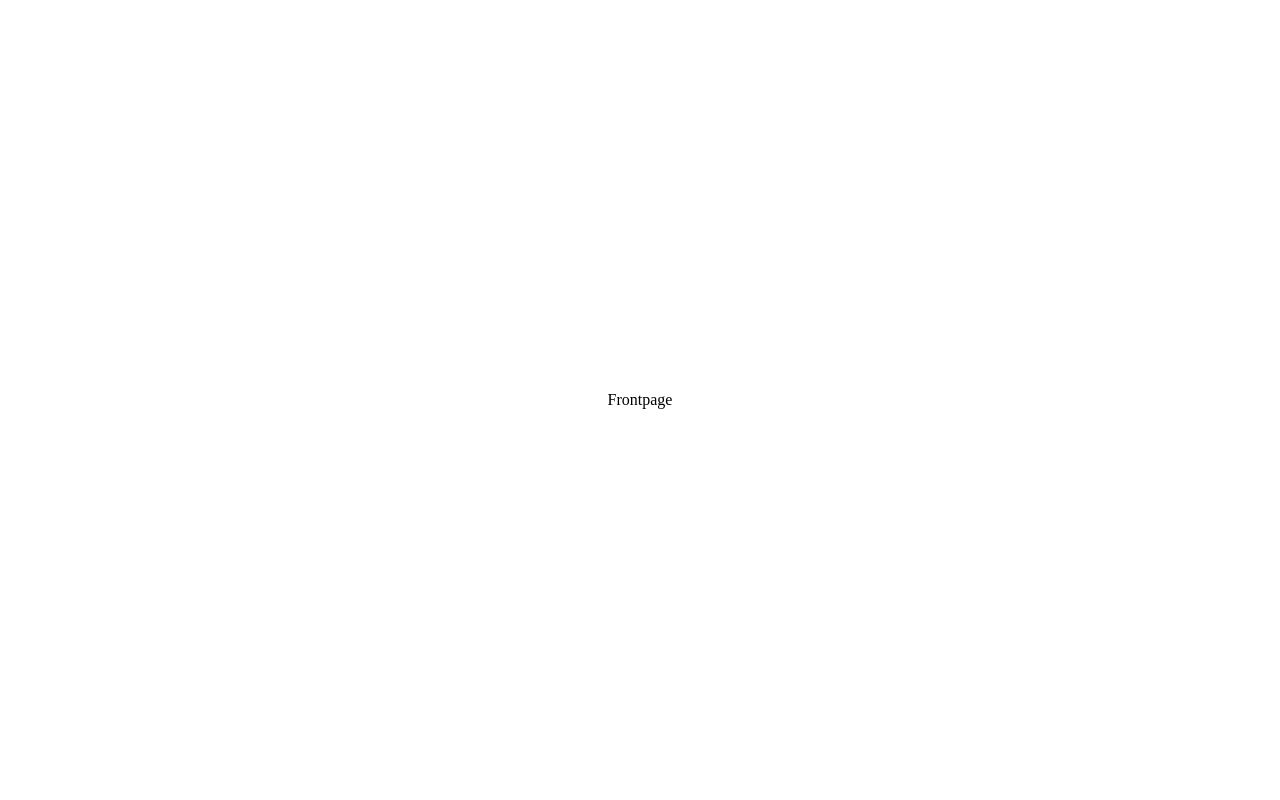
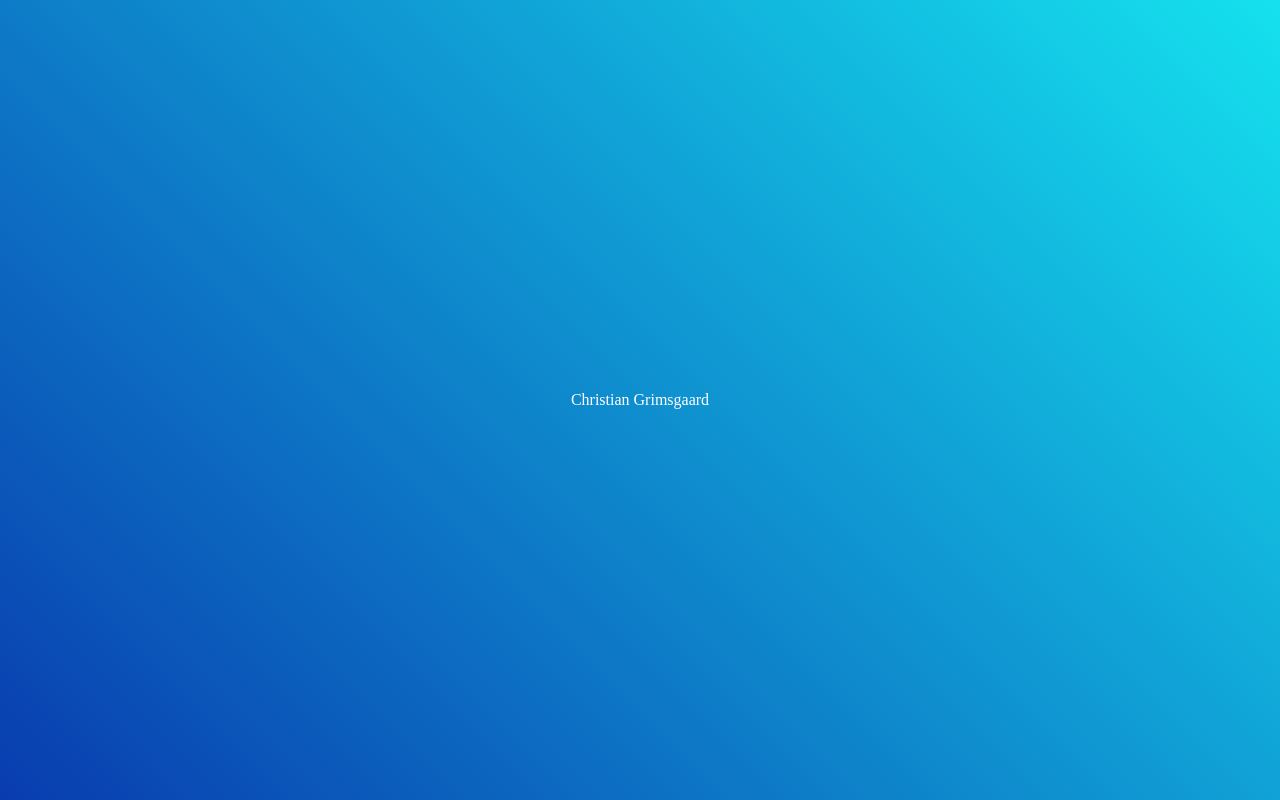
Before and after one commit to nightzirch/ChristianGrimsgaard.net, a Next.js app: page / in a window 1280 px wide. Built offline with nearby package versions, Linux system fonts and the light colour scheme.

Commit message:
Added one component

```diff
--- /dev/null
+++ b/components/TheOnlyComponent/TheOnlyComponent.tsx
@@ -0,0 +1,36 @@
+import { ReactNode } from 'react';
+import styled, { css, ThemeProvider } from 'styled-components';
+
+import { GradientName } from '../../styles/appTheme';
+import { theOnlyComponentTheme } from '../../styles/theOnlyComponentTheme';
+
+interface Props {
+  children: ReactNode;
+  gradientName?: GradientName;
+}
+
+const TheOnlyStyledComponent = styled.div`
+  ${({ theme }) => css`
+    display: flex;
+    justify-content: center;
+    align-items: center;
+    width: 100%;
+    height: 100%;
+    background: ${theme.background};
+    color: ${theme.textColor};
+  `}
+`;
+
+const Text = styled.span``;
+
+export const TheOnlyComponent = (props: Props): JSX.Element => {
+  const { children, gradientName = 'default' } = props;
+
+  return (
+    <ThemeProvider theme={theOnlyComponentTheme[gradientName]}>
+      <TheOnlyStyledComponent {...props}>
+        <Text>{children}</Text>
+      </TheOnlyStyledComponent>
+    </ThemeProvider>
+  );
+};
--- /dev/null
+++ b/components/TheOnlyComponent/index.ts
@@ -0,0 +1 @@
+export { TheOnlyComponent } from './TheOnlyComponent';
--- a/pages/index.tsx
+++ b/pages/index.tsx
@@ -1,13 +1,15 @@
 import styled from 'styled-components';
 
-const StyledFrontPage = styled.main`
-  display: flex;
-  justify-content: center;
-  align-items: center;
-`;
+import { TheOnlyComponent } from '../components/TheOnlyComponent';
+
+const StyledFrontPage = styled.main``;
 
 const FrontPage = (): JSX.Element => {
-  return <StyledFrontPage>Frontpage</StyledFrontPage>;
+  return (
+    <StyledFrontPage>
+      <TheOnlyComponent gradientName="blue">Christian Grimsgaard</TheOnlyComponent>
+    </StyledFrontPage>
+  );
 };
 
 export default FrontPage;
--- a/styles/appTheme.ts
+++ b/styles/appTheme.ts
@@ -7,20 +7,19 @@ export const color = {
   brightTurquoise: '#15e1ee', // Light blue
   indianTan: '#461e01', // Dark brown
   flushOrange: '#ff7800', // Light orange
-}
+};
 
 export type ColorName = keyof typeof color;
 
 export const gradient = {
-  orange: `linear-gradient(145deg, ${color.scarlet} 0%, ${color.gold} 100%)`,
-  blue: `linear-gradient(145deg, ${color.toreaBay} 0%, ${color.brightTurquoise} 100%)`,
-  brown: `linear-gradient(145deg, ${color.indianTan} 0%, ${color.flushOrange} 100%)`,
-}
+  orange: `linear-gradient(45deg, ${color.scarlet} 0%, ${color.gold} 100%)`,
+  blue: `linear-gradient(45deg, ${color.toreaBay} 0%, ${color.brightTurquoise} 100%)`,
+  brown: `linear-gradient(45deg, ${color.indianTan} 0%, ${color.flushOrange} 100%)`,
+};
 
 export type GradientName = keyof typeof gradient;
-
 
 export const appTheme = {
   color,
   gradient,
-}
+};
--- /dev/null
+++ b/styles/theOnlyComponentTheme.ts
@@ -0,0 +1,20 @@
+import { appTheme, GradientName } from './appTheme';
+
+export const theOnlyComponentTheme = {
+  default: {
+    textColor: appTheme.color.black,
+    background: appTheme.color.white,
+  },
+  ['blue' as GradientName]: {
+    textColor: appTheme.color.white,
+    background: appTheme.gradient.blue,
+  },
+  ['brown' as GradientName]: {
+    textColor: appTheme.color.white,
+    background: appTheme.gradient.brown,
+  },
+  ['orange' as GradientName]: {
+    textColor: appTheme.color.white,
+    background: appTheme.gradient.orange,
+  },
+};
```
